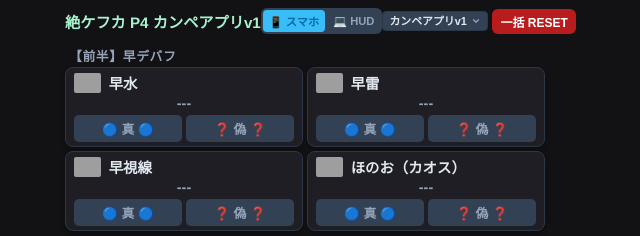
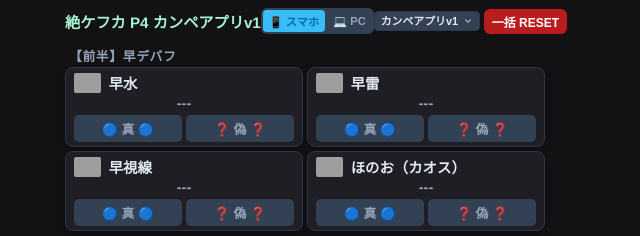
Before and after one commit to TaArakawa/umad-p4-ptshare, a plain HTML site: page index.html in a window 1280 px wide. Shown: the top 236 px of the page, 335-975 px from the left. Drawn offline with Linux system fonts and the light colour scheme; no server answers; grey boxes are pictures that could not be loaded.

Commit message:
chore: change HUD label to PC in index.html to match v2 and v3 button labels

```diff
--- a/index.html
+++ b/index.html
@@ -23,7 +23,7 @@
                 <h1>絶ケフカ P4 カンペアプリv1</h1>
                 <div class="toggle-group">
                     <button class="toggle-btn active" id="btn-mode-mobile" onclick="setMode('mobile')">📱 スマホ</button>
-                    <button class="toggle-btn" id="btn-mode-hud" onclick="setMode('hud')">💻 HUD</button>
+                    <button class="toggle-btn" id="btn-mode-hud" onclick="setMode('hud')">💻 PC</button>
                 </div>
                 <select class="page-select" onchange="location.href=this.value">
                     <option value="index.html" selected>カンペアプリv1</option>
```
